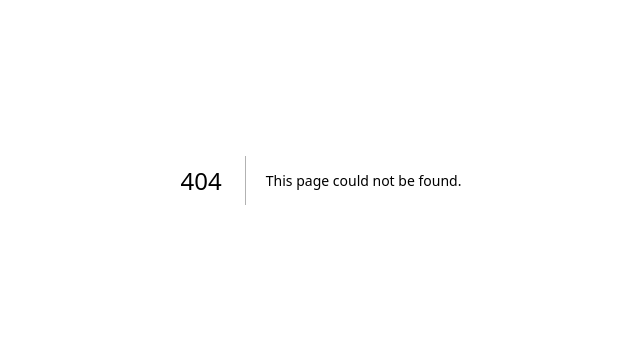
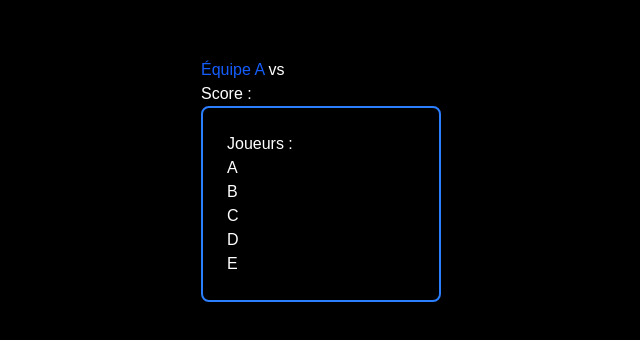
Before and after one commit to MelvilMazeron/mnm-s, a Next.js app: page /vueSpectateurScore in a window 1280 px wide. Before the commit this address had no page. Shown: the part 220-560 px from the top of the page, without its empty margins (319-959 px from the left). Built offline with nearby package versions, Linux system fonts and the light colour scheme.

Commit message:
ajout d'un bouton pour accéder à la Vue Spectateur Score et création de la page VueSpectateurScore

```diff
--- a/app/page.tsx
+++ b/app/page.tsx
@@ -1,6 +1,7 @@
 "use client";
 
 import { useState } from "react";
+
 
 export default function HomePage() {
   const [pseudo, setPseudo] = useState("");
@@ -23,6 +24,12 @@ export default function HomePage() {
 
   return (
     <div className="flex flex-col items-center justify-center min-h-screen text-white bg-black">
+      <button className="bg-white px-4 py-2 rounded-lg">
+        <a href="/vueSpectateurScore" className="text-black">
+          Aller à Vue Spectateur Score
+        </a>
+      </button>
+
       <h1 className="text-3xl font-bold mb-6">Bug Hunter Arena </h1>
       {!team && (
         <div className="mb-6">
--- /dev/null
+++ b/app/vueSpectateurScore/page.tsx
@@ -0,0 +1,27 @@
+
+
+
+export default function VueSpectateurScore() {
+
+
+
+return (
+    <div className="flex flex-col items-center justify-center min-h-screen text-white bg-black">
+        <h2>
+            <span className="text-blue-600">Équipe A</span> vs{" "}
+            <div>
+                <h3>Score : </h3>
+            </div>
+            <div className="border-2 border-blue-500 rounded-lg w-60 p-6">
+                <h4>Joueurs : </h4>
+                <ul>
+                    <li>A</li>
+                    <li>B</li>
+                    <li>C</li>
+                    <li>D</li>
+                    <li>E</li>
+                </ul>
+            </div>
+        </h2>
+    </div>
+)}
```
